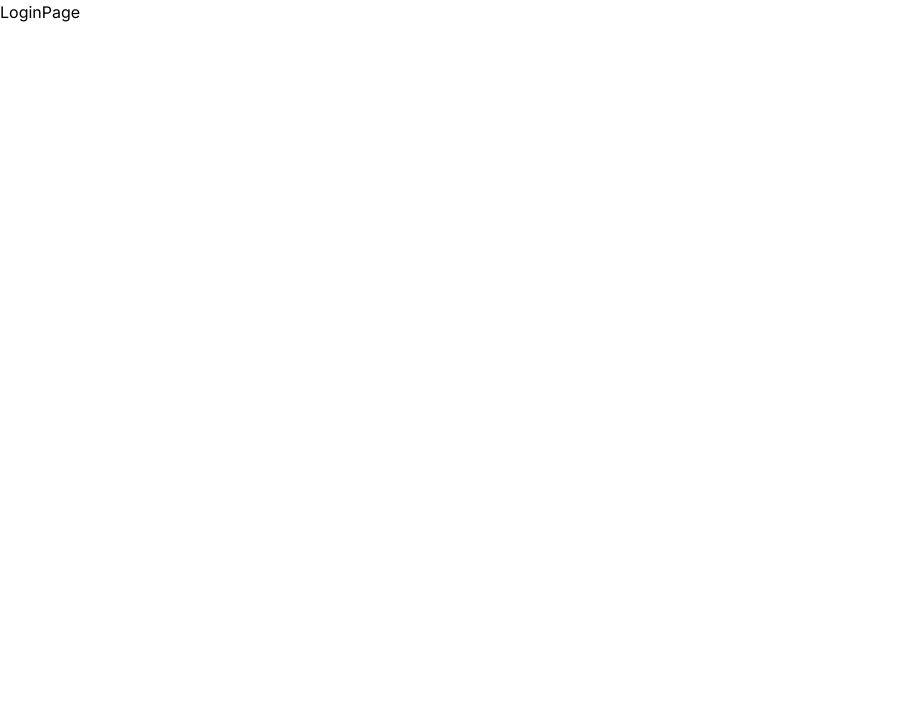
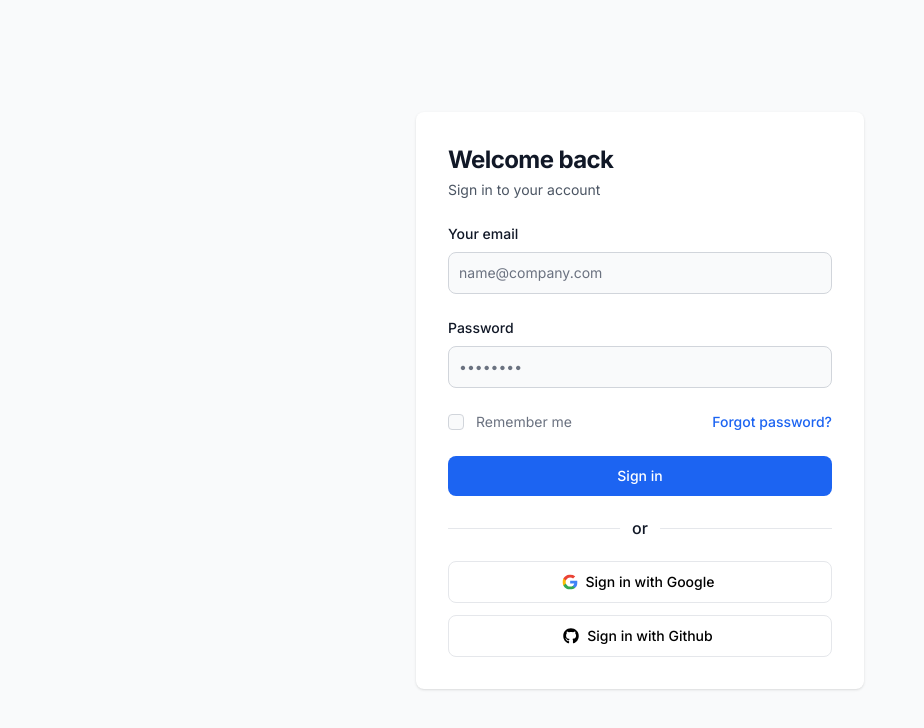
Before and after one commit to ezzdin-atef/ultimate-dashboard-kit, a React (Vite) app: page /login in a window 1280 px wide. Shown: the top 728 px of the page, without its empty margins (0-924 px from the left). Built offline with nearby package versions, Linux system fonts and the light colour scheme.

Commit message:
feat: login page

```diff
--- a/src/pages/Login.tsx
+++ b/src/pages/Login.tsx
@@ -1,5 +1,96 @@
+import GitHubSvgIcon from "@/svg/GitHubSvgIcon";
+import GoogleSvgIcon from "@/svg/GoogleSvgIcon";
 import React from "react";
 
 export default function LoginPage() {
-  return <div>LoginPage</div>;
+  return (
+    <section className="bg-gray-50 dark:bg-gray-900">
+      <div className="flex flex-col items-center justify-center px-6 py-8 mx-auto md:h-screen lg:py-0">
+        <div className="w-full bg-white rounded-lg shadow dark:border md:mt-0 sm:max-w-md xl:p-0 dark:bg-gray-800 dark:border-gray-700">
+          <div className="p-6 space-y-4 md:space-y-6 sm:p-8">
+            <header>
+              <h1 className="text-lg font-bold leading-tight tracking-tight text-gray-900 md:text-2xl dark:text-white">
+                Welcome back
+              </h1>
+              <p className="my-1 text-gray-600 text-sm">Sign in to your account</p>
+            </header>
+            <form className="space-y-4 md:space-y-6">
+              <div>
+                <label htmlFor="email" className="block mb-2 text-sm font-medium text-gray-900 dark:text-white">
+                  Your email
+                </label>
+                <input
+                  type="email"
+                  name="email"
+                  id="email"
+                  className="bg-gray-50 border border-gray-300 text-gray-900 sm:text-sm rounded-lg focus:ring-blue-600 focus:border-blue-600 block w-full p-2.5 dark:bg-gray-700 dark:border-gray-600 dark:placeholder-gray-400 dark:text-white dark:focus:ring-blue-500 dark:focus:border-blue-500"
+                  placeholder="name@company.com"
+                />
+              </div>
+              <div>
+                <label htmlFor="password" className="block mb-2 text-sm font-medium text-gray-900 dark:text-white">
+                  Password
+                </label>
+                <input
+                  type="password"
+                  name="password"
+                  id="password"
+                  placeholder="••••••••"
+                  className="bg-gray-50 border border-gray-300 text-gray-900 sm:text-sm rounded-lg focus:ring-blue-600 focus:border-blue-600 block w-full p-2.5 dark:bg-gray-700 dark:border-gray-600 dark:placeholder-gray-400 dark:text-white dark:focus:ring-blue-500 dark:focus:border-blue-500"
+                />
+              </div>
+              <div className="flex items-center justify-between">
+                <div className="flex items-start">
+                  <div className="flex items-center h-5">
+                    <input
+                      id="remember"
+                      aria-describedby="remember"
+                      type="checkbox"
+                      className="w-4 h-4 border border-gray-300 rounded bg-gray-50 focus:ring-3 focus:ring-blue-300 dark:bg-gray-700 dark:border-gray-600 dark:focus:ring-blue-600 dark:ring-offset-gray-800"
+                    />
+                  </div>
+                  <div className="ml-3 text-sm">
+                    <label htmlFor="remember" className="text-gray-500 dark:text-gray-300">
+                      Remember me
+                    </label>
+                  </div>
+                </div>
+                <a href="#" className="text-sm font-medium text-blue-600 hover:underline dark:text-blue-500">
+                  Forgot password?
+                </a>
+              </div>
+              <button
+                type="submit"
+                className="w-full text-white bg-blue-600 hover:bg-blue-700 focus:ring-4 focus:outline-none focus:ring-blue-300 font-medium rounded-lg text-sm px-5 py-2.5 text-center dark:bg-blue-600 dark:hover:bg-blue-700 dark:focus:ring-blue-800"
+              >
+                Sign in
+              </button>
+            </form>
+            <div className="inline-flex items-center justify-center w-full">
+              <hr className="w-full h-px my-2 bg-gray-200 border-0 dark:bg-gray-700" />
+              <span className="absolute px-3 font-medium text-gray-900 -translate-x-1/2 bg-white left-1/2 dark:text-white dark:bg-gray-900">
+                or
+              </span>
+            </div>
+            <div className="flex flex-col justify-center items-center gap-3">
+              <button
+                type="button"
+                className="w-full border text-center bg-transparent hover:bg-gray-100 focus:ring-4 focus:outline-none focus:ring-gray-200 font-medium rounded-lg text-sm px-5 py-2.5 inline-flex justify-center items-center"
+              >
+                <GoogleSvgIcon />
+                Sign in with Google
+              </button>
+              <button
+                type="button"
+                className="w-full border text-center bg-transparent hover:bg-gray-100 focus:ring-4 focus:outline-none focus:ring-gray-200 font-medium rounded-lg text-sm px-5 py-2.5 inline-flex justify-center items-center"
+              >
+                <GitHubSvgIcon />
+                Sign in with Github
+              </button>
+            </div>
+          </div>
+        </div>
+      </div>
+    </section>
+  );
 }
--- /dev/null
+++ b/src/svg/GitHubSvgIcon.tsx
@@ -0,0 +1,21 @@
+import React from "react";
+
+export default function GitHubSvgIcon() {
+  return (
+    <svg
+      className="w-4 h-4 mr-2 -ml-1"
+      aria-hidden="true"
+      focusable="false"
+      data-prefix="fab"
+      data-icon="github"
+      role="img"
+      xmlns="http://www.w3.org/2000/svg"
+      viewBox="0 0 496 512"
+    >
+      <path
+        fill="currentColor"
+        d="M165.9 397.4c0 2-2.3 3.6-5.2 3.6-3.3 .3-5.6-1.3-5.6-3.6 0-2 2.3-3.6 5.2-3.6 3-.3 5.6 1.3 5.6 3.6zm-31.1-4.5c-.7 2 1.3 4.3 4.3 4.9 2.6 1 5.6 0 6.2-2s-1.3-4.3-4.3-5.2c-2.6-.7-5.5 .3-6.2 2.3zm44.2-1.7c-2.9 .7-4.9 2.6-4.6 4.9 .3 2 2.9 3.3 5.9 2.6 2.9-.7 4.9-2.6 4.6-4.6-.3-1.9-3-3.2-5.9-2.9zM244.8 8C106.1 8 0 113.3 0 252c0 110.9 69.8 205.8 169.5 239.2 12.8 2.3 17.3-5.6 17.3-12.1 0-6.2-.3-40.4-.3-61.4 0 0-70 15-84.7-29.8 0 0-11.4-29.1-27.8-36.6 0 0-22.9-15.7 1.6-15.4 0 0 24.9 2 38.6 25.8 21.9 38.6 58.6 27.5 72.9 20.9 2.3-16 8.8-27.1 16-33.7-55.9-6.2-112.3-14.3-112.3-110.5 0-27.5 7.6-41.3 23.6-58.9-2.6-6.5-11.1-33.3 2.6-67.9 20.9-6.5 69 27 69 27 20-5.6 41.5-8.5 62.8-8.5s42.8 2.9 62.8 8.5c0 0 48.1-33.6 69-27 13.7 34.7 5.2 61.4 2.6 67.9 16 17.7 25.8 31.5 25.8 58.9 0 96.5-58.9 104.2-114.8 110.5 9.2 7.9 17 22.9 17 46.4 0 33.7-.3 75.4-.3 83.6 0 6.5 4.6 14.4 17.3 12.1C428.2 457.8 496 362.9 496 252 496 113.3 383.5 8 244.8 8zM97.2 352.9c-1.3 1-1 3.3 .7 5.2 1.6 1.6 3.9 2.3 5.2 1 1.3-1 1-3.3-.7-5.2-1.6-1.6-3.9-2.3-5.2-1zm-10.8-8.1c-.7 1.3 .3 2.9 2.3 3.9 1.6 1 3.6 .7 4.3-.7 .7-1.3-.3-2.9-2.3-3.9-2-.6-3.6-.3-4.3 .7zm32.4 35.6c-1.6 1.3-1 4.3 1.3 6.2 2.3 2.3 5.2 2.6 6.5 1 1.3-1.3 .7-4.3-1.3-6.2-2.2-2.3-5.2-2.6-6.5-1zm-11.4-14.7c-1.6 1-1.6 3.6 0 5.9 1.6 2.3 4.3 3.3 5.6 2.3 1.6-1.3 1.6-3.9 0-6.2-1.4-2.3-4-3.3-5.6-2z"
+      ></path>
+    </svg>
+  );
+}
--- /dev/null
+++ b/src/svg/GoogleSvgIcon.tsx
@@ -0,0 +1,31 @@
+import React from "react";
+
+export default function GoogleSvgIcon() {
+  return (
+    <svg className="w-4 h-4 mr-2 -ml-1" viewBox="0 0 21 20" fill="none" xmlns="http://www.w3.org/2000/svg">
+      <g clipPath="url(#clip0_13183_10121)">
+        <path
+          d="M20.3081 10.2303C20.3081 9.55056 20.253 8.86711 20.1354 8.19836H10.7031V12.0492H16.1046C15.8804 13.2911 15.1602 14.3898 14.1057 15.0879V17.5866H17.3282C19.2205 15.8449 20.3081 13.2728 20.3081 10.2303Z"
+          fill="#3F83F8"
+        ></path>
+        <path
+          d="M10.7019 20.0006C13.3989 20.0006 15.6734 19.1151 17.3306 17.5865L14.1081 15.0879C13.2115 15.6979 12.0541 16.0433 10.7056 16.0433C8.09669 16.0433 5.88468 14.2832 5.091 11.9169H1.76562V14.4927C3.46322 17.8695 6.92087 20.0006 10.7019 20.0006V20.0006Z"
+          fill="#34A853"
+        ></path>
+        <path
+          d="M5.08857 11.9169C4.66969 10.6749 4.66969 9.33008 5.08857 8.08811V5.51233H1.76688C0.348541 8.33798 0.348541 11.667 1.76688 14.4927L5.08857 11.9169V11.9169Z"
+          fill="#FBBC04"
+        ></path>
+        <path
+          d="M10.7019 3.95805C12.1276 3.936 13.5055 4.47247 14.538 5.45722L17.393 2.60218C15.5852 0.904587 13.1858 -0.0287217 10.7019 0.000673888C6.92087 0.000673888 3.46322 2.13185 1.76562 5.51234L5.08732 8.08813C5.87733 5.71811 8.09302 3.95805 10.7019 3.95805V3.95805Z"
+          fill="#EA4335"
+        ></path>
+      </g>
+      <defs>
+        <clipPath id="clip0_13183_10121">
+          <rect width="20" height="20" fill="white" transform="translate(0.5)"></rect>
+        </clipPath>
+      </defs>
+    </svg>
+  );
+}
```
